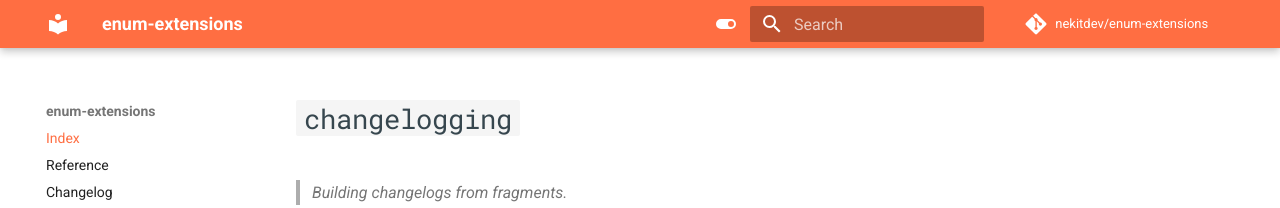
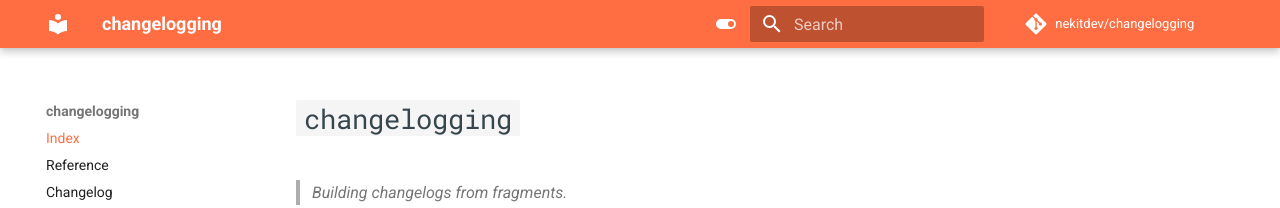
Before and after one commit to nekitdev/changelogging, an MkDocs documentation site: the page built from docs/index.md, in a window 1280 px wide. Shown: the top 208 px of the page. Built offline with MkDocs 1.6.1 and Material for MkDocs 9.7.7, drawn with Linux system fonts in a browser that asks for light colours; comment, search, counter and statistics services are not loaded.

Commit message:
Fix docs.

```diff
--- a/mkdocs.yml
+++ b/mkdocs.yml
@@ -1,9 +1,9 @@
-site_name: enum-extensions
+site_name: changelogging
 site_author: nekitdev
-site_description: Enhanced enumerations for Python.
+site_description: Building changelogs from fragments.
 
-repo_name: nekitdev/enum-extensions
-repo_url: https://github.com/nekitdev/enum-extensions
+repo_name: nekitdev/changelogging
+repo_url: https://github.com/nekitdev/changelogging
 
 remote_branch: github-pages
 
```
